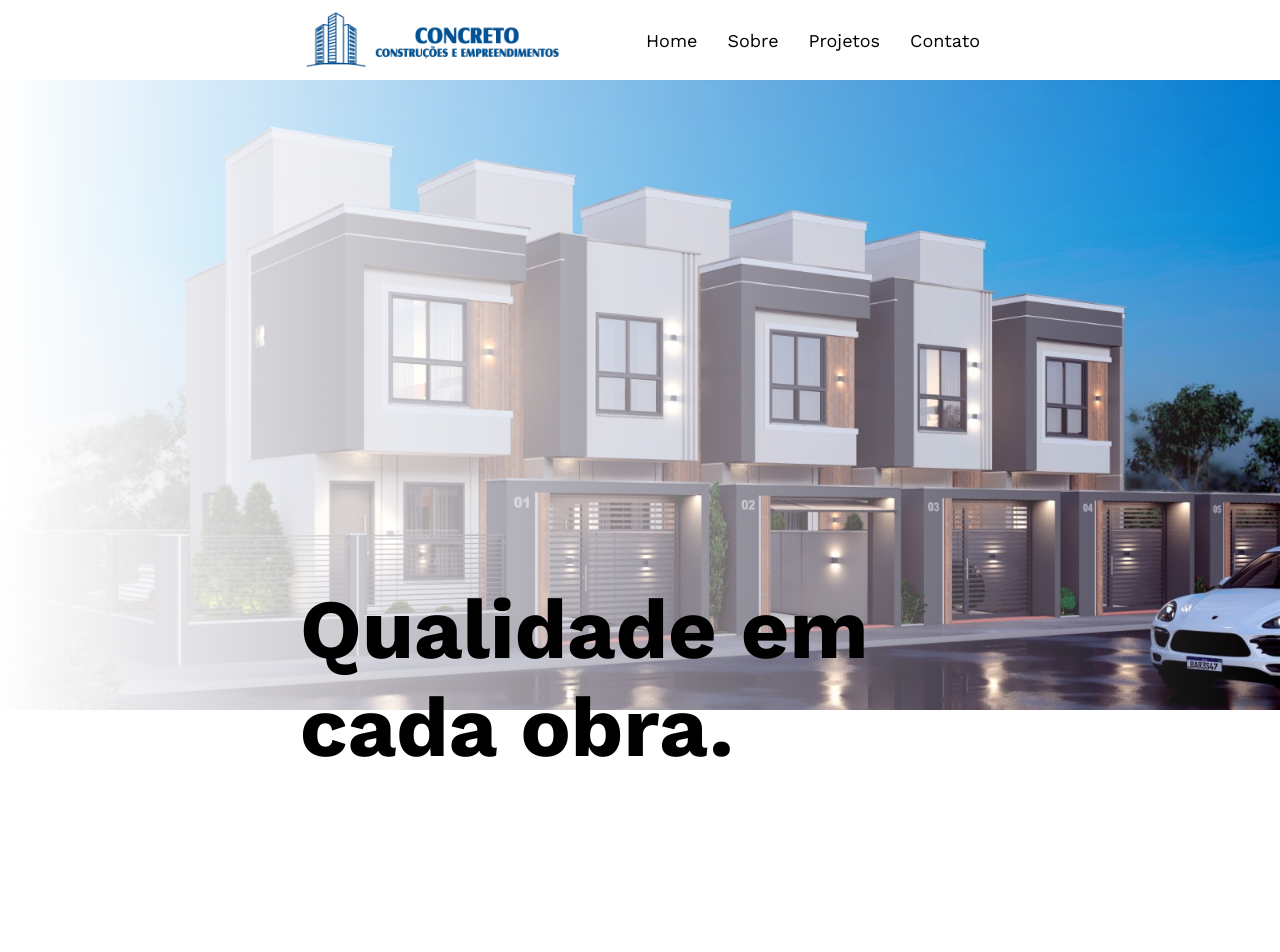
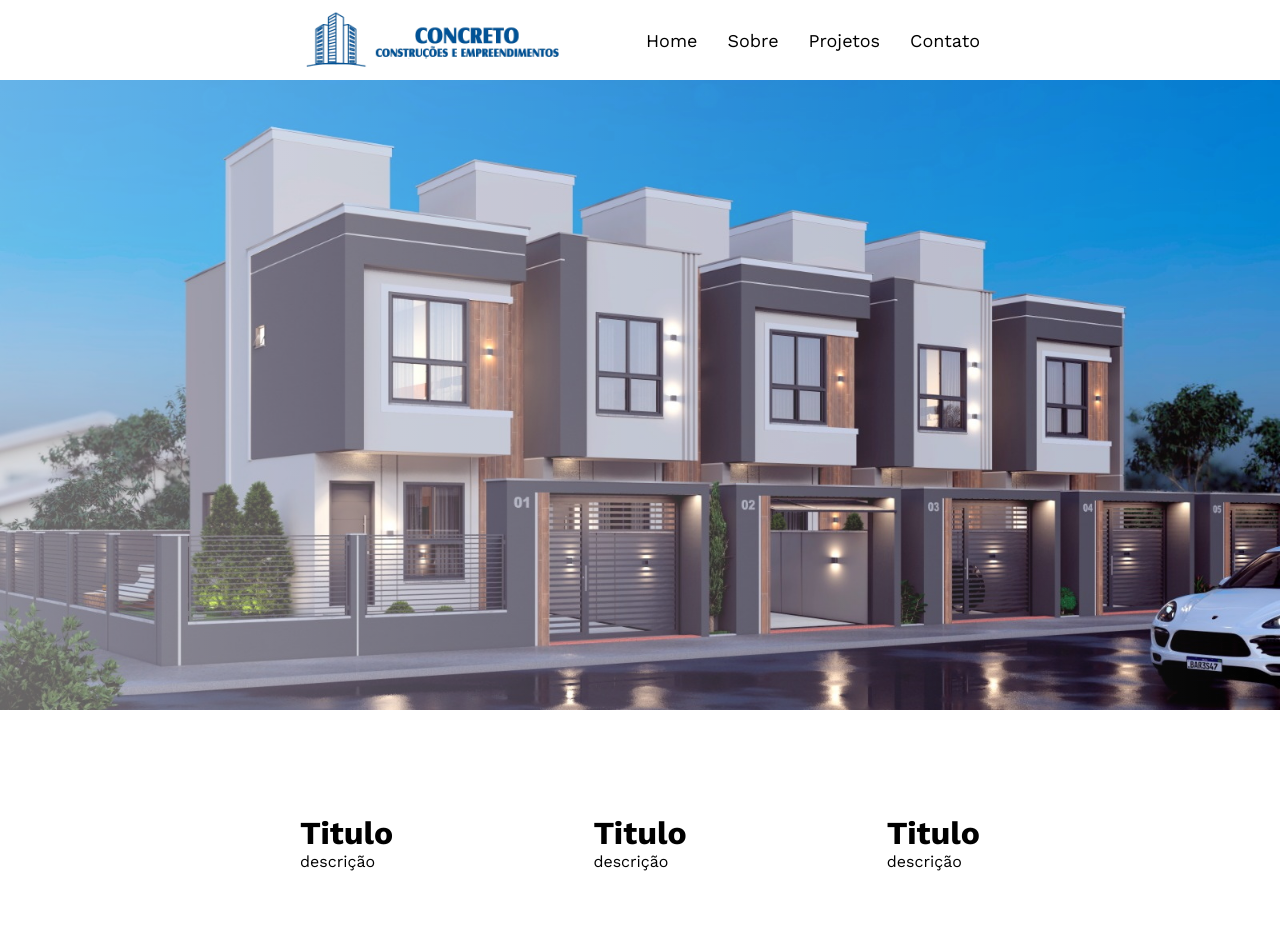
Before and after one commit to GregorySDaniel/concreto, a React (Vite) app: page / in a window 1280 px wide. Shown: the top 952 px of the page. Built offline with nearby package versions, Linux system fonts and the light colour scheme.

Commit message:
add tag element

```diff
--- a/src/pages/Home/index.jsx
+++ b/src/pages/Home/index.jsx
@@ -1,4 +1,4 @@
-import { Container, Main } from "./styles"
+import { Container, Main, Intro, Tags } from "./styles"
 import { Header } from '../../components/Header'
 import { Footer } from '../../components/Footer'
 import backgoundImg from '../../assets/background.jpg'
@@ -8,11 +8,25 @@ export function Home(){
     <Container>
       <Header/>
         <Main>
-            <div className="intro">
+            <Intro>
               <img src={backgoundImg} alt="Imagem de um Projeto" />
               <div className="gradient"></div>
-              <h1>Qualidade em <br/>cada obra.</h1>
-            </div>
+            </Intro>
+            <Tags>
+              <div>
+                <h1>Titulo</h1>
+                <p>descrição</p>
+              </div>
+              <div>
+                <h1>Titulo</h1>
+                <p>descrição</p>
+              </div>
+              <div>
+                <h1>Titulo</h1>
+                <p>descrição</p>
+              </div>
+            </Tags>
+
         </Main>
       <Footer/>
     </Container>
--- a/src/pages/Home/styles.js
+++ b/src/pages/Home/styles.js
@@ -17,15 +17,10 @@ export const Main = styled.div`
   display: flex;
   flex-direction: column;
 
-  .intro {
+`;
+
+export const Intro = styled.div`
   position: relative;
-
-    h1 {
-      position: absolute;
-      top: 500px;
-      left: 300px;
-      font-size: 84px;
-    }
 
   img {
     width: 100%;
@@ -37,8 +32,20 @@ export const Main = styled.div`
     left: 0;
     width: 100%;
     height: 100%;
-      background: linear-gradient(to right, rgba(255, 255, 255, 1), rgba(255, 255, 255, 0));
+    background: linear-gradient(to right, rgba(255, 255, 255, 0.4), rgba(255, 255, 255, 0));
   }
-  }
+`;
+
+export const Tags = styled.div`
+  display: flex;
+  flex-direction: row;
+  gap: 50px;
+
+  padding: 0 300px;
+
+  margin-top: 100px;
+
+  align-items: center;
+  justify-content: space-between;
 
 `;
```
Lines whose indentation alone changed are shown as unchanged.
